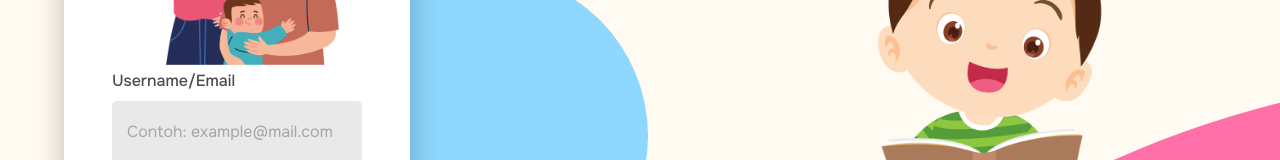
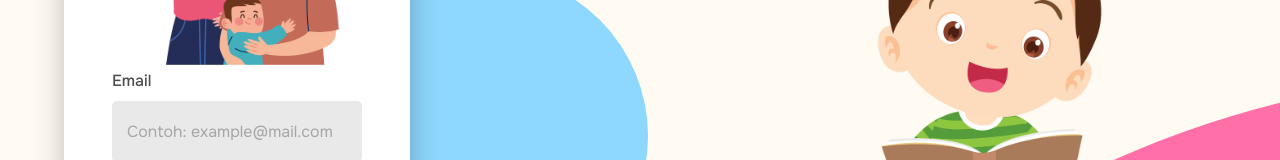
Before and after one commit to stpndrs/leksigo-client, a Vue app: page /login in a window 1280 px wide. Shown: the part 268-428 px from the top of the page. Built offline with nearby package versions, Linux system fonts and the light colour scheme; no server answers.

Commit message:
salah commit :V

```diff
--- a/src/views/auth/LoginView.vue
+++ b/src/views/auth/LoginView.vue
@@ -12,7 +12,7 @@ import { useRouter } from 'vue-router';
 
 const api = import.meta.env.VITE_APP_API_URL
 const router = useRouter()
-const username = ref('')
+const email = ref('')
 const password = ref('')
 const role = ref('')
 const isLoading = ref(false)
@@ -35,7 +35,7 @@ async function submit() {
     errors.value = null
     isLoading.value = true
     await axios.post(`${api}/api/v1/auth/login`, {
-        username: username.value,
+        email: email.value,
         password: password.value,
     })
         .then((res) => {
@@ -52,7 +52,7 @@ async function submit() {
                 showAlert.value = true;
                 alertTitle.value = 'Gagal melakukan login';
                 alertMsg.value = e.response.data.message;
-                username.value = '';
+                email.value = '';
                 password.value = ''
             }
         }).finally(() => {
@@ -77,9 +77,9 @@ async function submit() {
                     <div class="item forms">
                         <form @submit.prevent="submit">
                             <img :src="teacher_parent" alt="Login">
-                            <input-component type="username" label="Username/Email" placeholder="Contoh: example@mail.com"
-                                id="username" v-model="username" :isInvalid="errors?.username ?? false"
-                                :invalidMsg="errors?.username ?? ''" />
+                            <input-component type="email" label="Email" placeholder="Contoh: example@mail.com"
+                                id="email" v-model="email" :isInvalid="errors?.email ?? false"
+                                :invalidMsg="errors?.email ?? ''" />
                             <input-component type="password" label="Password" placeholder="● ● ● ● ● ●" id="password"
                                 v-model="password" :isInvalid="errors?.password ?? false"
                                 :invalidMsg="errors?.password ?? ''" />
--- a/src/views/childs/CreateView.vue
+++ b/src/views/childs/CreateView.vue
@@ -6,6 +6,6 @@ import TeacherCreateView from '../teacher/childs/CreateView.vue';
 </script>
 
 <template>
-    <TeacherCreateView v-if="authStore.user.role == 1" />
+    <TeachezrCreateView v-if="authStore.user.role == 1" />
     <ParentCreateView v-if="authStore.user.role == 2" />
 </template>
```
